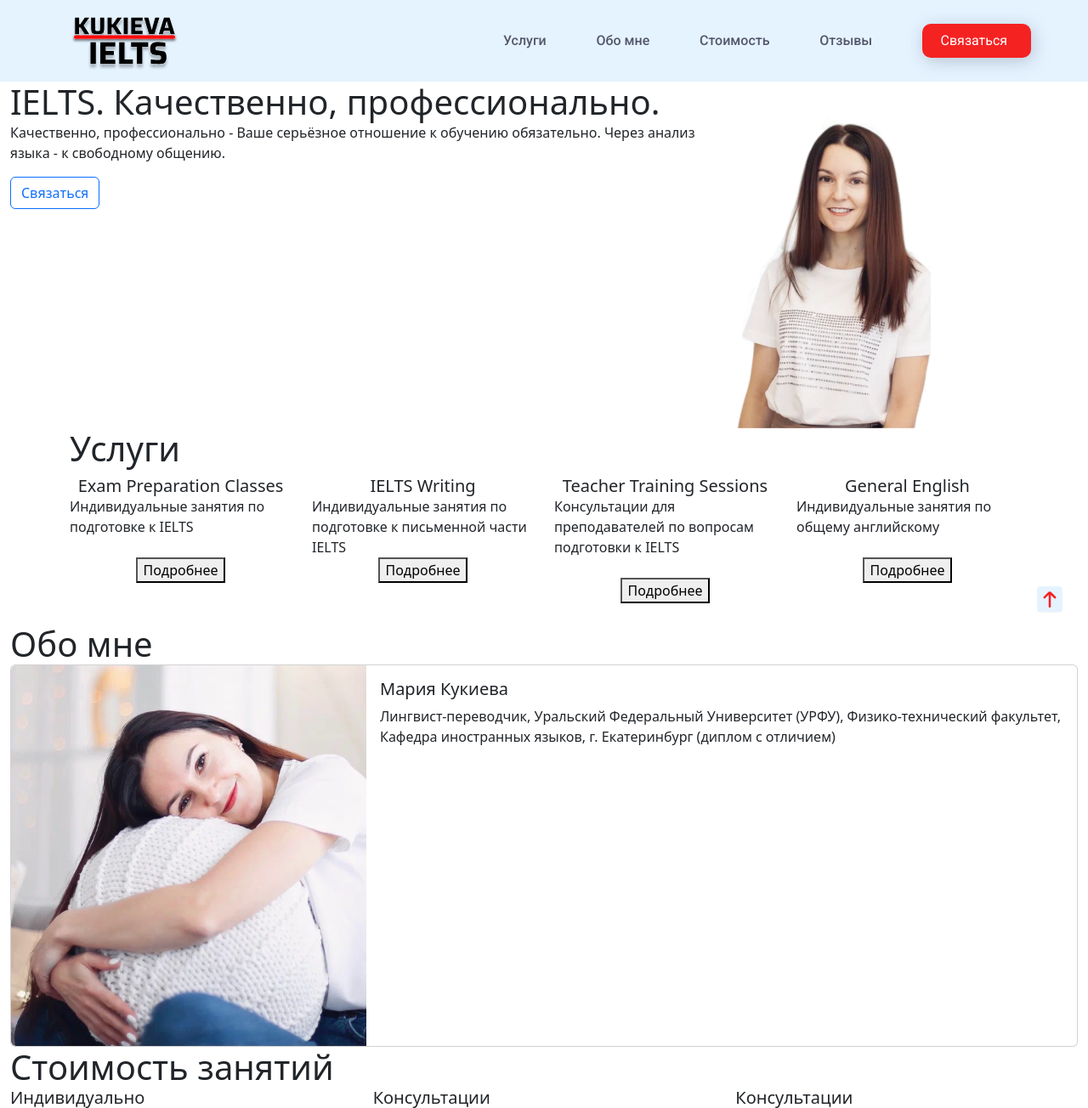
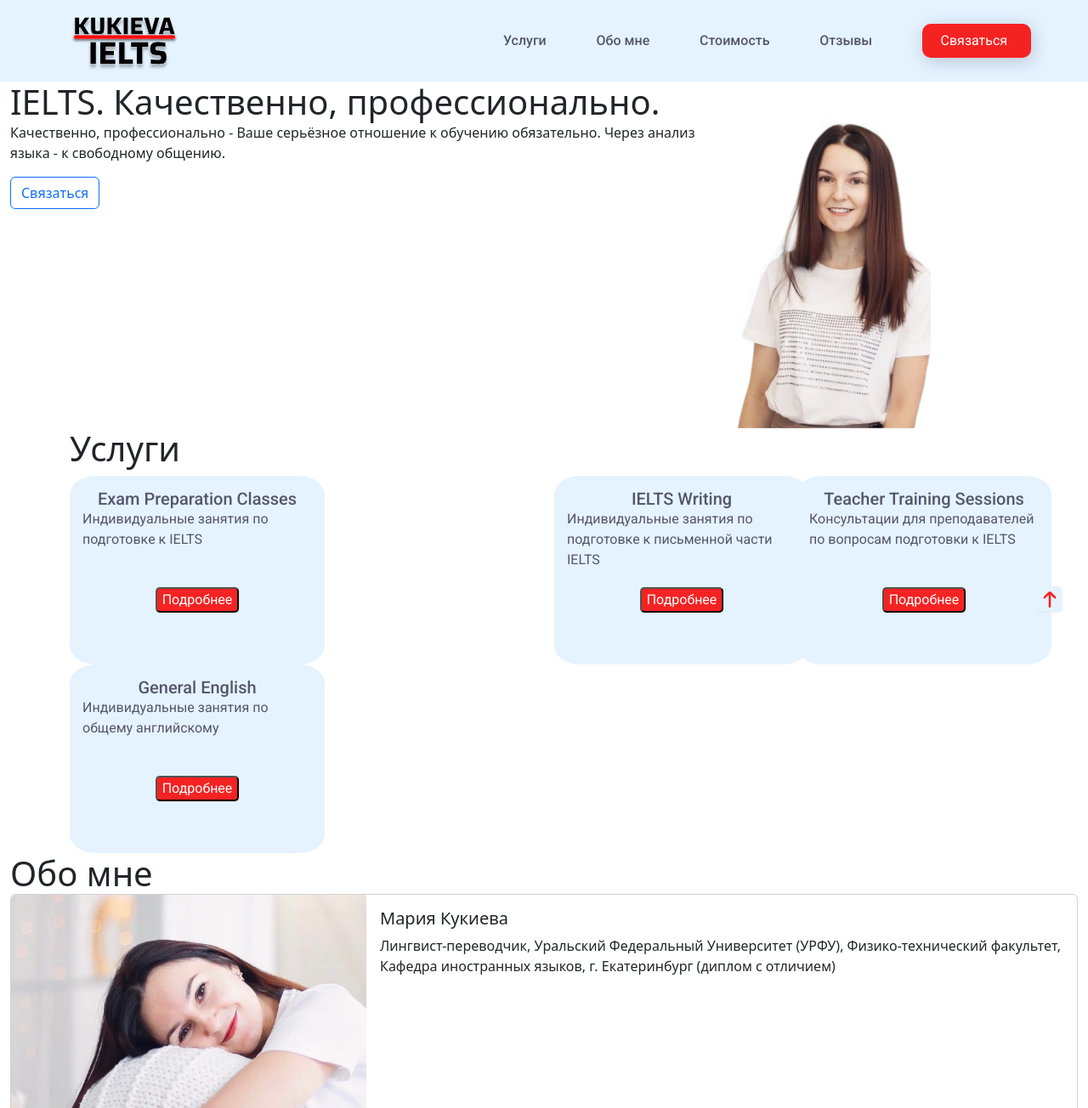
Before and after one commit to Dari-Dari/59_ielts_kukieva, a PHP site: page / in a window 1280 px wide. Shown: the top 1304 px of the page at 85% size. Run offline with PHP 8.4, Linux system fonts and the light colour scheme; style sheets or scripts are compiled from the project's sources.

Commit message:
Update style.scss
Новые имена классам и исправила ховер и кнопку цвет

```diff
--- a/styles/style.scss
+++ b/styles/style.scss
@@ -110,3 +110,43 @@ footer {
         bottom: 2rem;
     }
 }
+.main__block-3 {
+
+    .card-title__services {
+        color: #54566B;
+    }
+    .card-body__services {
+        width: 300px;
+        height: 222px;
+        background-color: #e5f3ff;
+        border-radius: 10%;
+        color: #54566B;
+        font-family:"Roboto", Arial, sans-serif;
+        font-size: 16px;
+        display: flex;
+        flex-direction: column;
+
+    }
+    .card-title__services {
+        padding:5px;
+        margin: 10px;
+    }
+    .btn__services {
+        box-shadow: 1px 1px 1px rgba(224, 179, 128, 0.3);
+        border-radius: 5px;
+        cursor: pointer;
+        margin-top: 5px;
+        background-color: #f52222;
+        color: #fff;
+    }
+
+    .btn__services:hover {
+        background-color:#FCF5EC;
+        transition: 0.5s;
+        opacity: 0.85;
+        color: red;
+    }
+     .modal-content__services {
+        background-color:beige;
+     }
+    }
```
